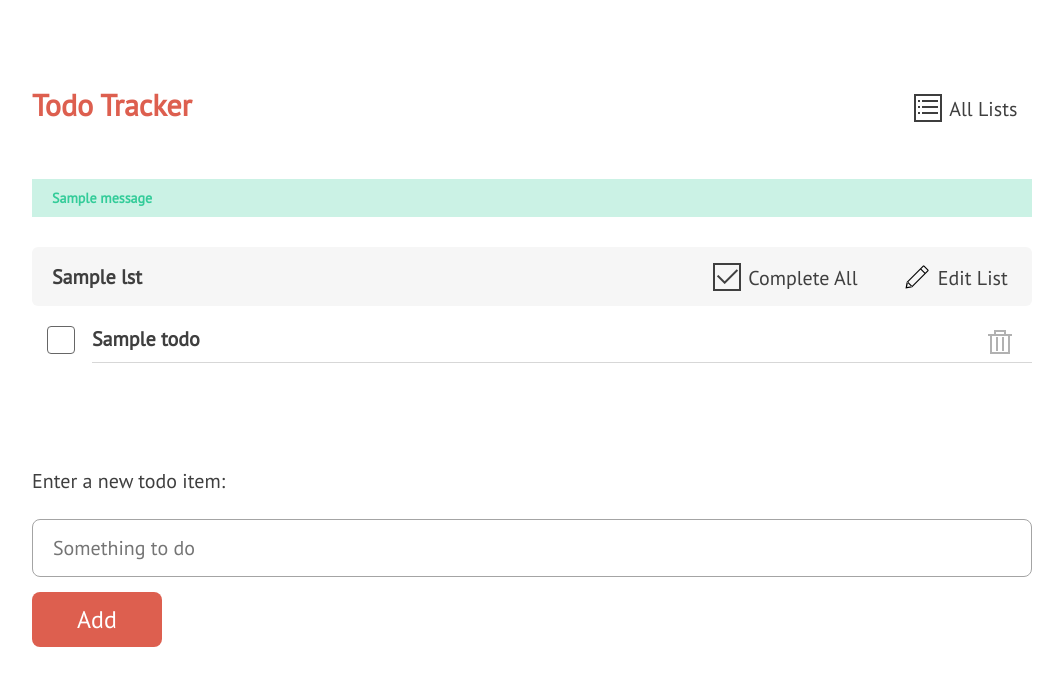
After one commit to dlangleychi/todo_list, a Flask app: template templates/list.html in a window 1280 px wide. The commit adds this page. Shown: the top 686 px of the page, without its empty margins (108-1171 px from the left). Run offline with Flask 3, Linux system fonts and the light colour scheme; the template is opened without the code that fills it: most values are stand-ins (such as "Sample title", 1, 10 or a date in 2020); one stand-in notice (Sample message) is shown.

Commit message:
Complete Step 13

```diff
--- a/app.py
+++ b/app.py
@@ -1,6 +1,25 @@
-from flask import Flask, render_template, url_for, redirect
+from uuid import uuid4
+
+from flask import (
+    flash,
+    Flask,
+    redirect,
+    render_template,
+    request,
+    session,
+    url_for,
+)
+
+from werkzeug.exceptions import NotFound
+from todos.utils import error_for_list_title, find_list_by_id
 
 app = Flask(__name__)
+app.secret_key='secret1'
+
+@app.before_request
+def initialize_session():
+    if 'lists' not in session:
+        session['lists'] = []
 
 @app.route("/")
 def index():
@@ -14,12 +33,34 @@ def add_todo_list():
 # Render the list of todo lists
 @app.route("/lists")
 def get_lists():
-    lists = [
-        {"title": "Lunch Groceries", "todos": []},
-        {"title": "Dinner Groceries", "todos": []},
-    ]
-    return render_template('lists.html', lists=lists)
+    return render_template('lists.html', lists=session['lists'])
 
+# Create a new todo list
+@app.route("/lists", methods=["POST"])
+def create_list():
+    title = request.form["list_title"].strip()
+    error = error_for_list_title(title, session['lists'])
+    if error:
+        flash(error, "error")
+        return render_template('new_list.html', title=title)
+
+    session['lists'].append({
+        'id': str(uuid4()),
+        'title': title,
+        'todos': [],
+    })
+
+    flash("The list has been created.", "success")
+    session.modified = True
+    return redirect(url_for('get_lists'))
+
+@app.route("/lists/<list_id>")
+def show_list(list_id):
+    lst = find_list_by_id(list_id, session['lists'])
+    if not lst:
+        raise NotFound(description="List not found")
+
+    return render_template('list.html', lst=lst)
 
 if __name__ == "__main__":
     app.run(debug=True, port=5003)
--- a/templates/layout.html
+++ b/templates/layout.html
@@ -12,13 +12,22 @@
       <h1>Todo Tracker</h1>
       <div class="actions">
         {% block header_links %}
-        <!-- Filled in by the `header_links` block from another template file -->
+          <!-- Filled in by the `header_links` block from another template file -->
         {% endblock %}
       </div>
     </header>
+    {% with messages = get_flashed_messages(with_categories=true) %}
+      {% if messages %}
+        {% for category, message in messages %}
+          <div class="flash {{ category }}">
+            <p>{{ message }}</p>
+          </div>
+        {% endfor %}
+      {% endif %}
+    {% endwith %}
     <main>
       {% block content %}
-      <!-- Filled in by the `content` block from another template file -->
+        <!-- Filled in by the `content` block from another template file -->
       {% endblock %}
     </main>
   </body>
--- /dev/null
+++ b/templates/list.html
@@ -0,0 +1,59 @@
+{% extends 'layout.html' %}
+
+{% block content %}
+  <section id="todos">
+    <header>
+      <h2>{{ lst.title }}</h2>
+      <ul>
+        <li>
+          <form class="complete_all"
+                action="/lists/{{ lst.id }}/complete_all"
+                method="post">
+            <button class="check" type="submit">Complete All</button>
+          </form>
+        </li>
+        <li>
+          <a class="edit" href="/lists/{{ lst.id }}/edit">Edit List</a>
+        </li>
+      </ul>
+    </header>
+    <ul>
+      {% for todo in lst.todos %}
+        <li class="{{'complete' if todo.completed else ''}}">
+          <form action="/lists/{{ lst.id }}/todos/{{ todo.id }}/toggle"
+                method="post" class="check">
+            <input type="hidden" name="completed"
+                  value="{{ not todo.completed }}" />
+            <button type="submit">Complete</button>
+          </form>
+          <h3>{{ todo['title'] }}</h3>
+          <form class="delete"
+                action="/lists/{{ lst.id }}/todos/{{ todo.id }}/delete"
+                method="post">
+            <button type="submit">Delete</button>
+          </form>
+        </li>
+      {% endfor %}
+    </ul>
+
+  </section>
+
+  <form action="/lists/{{ lst.id }}/todos" method="post">
+    <dl>
+      <dt>
+        <label for="todo">Enter a new todo item:</label>
+      </dt>
+      <dd>
+        <input name="todo" id="todo" placeholder="Something to do" type="text"
+               value="{{ request.form['todo'] }}">
+      </dd>
+    </dl>
+    <fieldset class="actions">
+      <input type="submit" value="Add">
+    </fieldset>
+  </form>
+{% endblock %}
+
+{% block header_links %}
+  <a class="list" href="{{ url_for('get_lists') }}">All Lists</a>
+{% endblock %}
--- a/templates/new_list.html
+++ b/templates/new_list.html
@@ -1,13 +1,13 @@
 {% extends 'layout.html' %}
 
 {% block content %}
-  <form action="/lists" method="post">
+  <form action="{{ url_for('create_list') }}" method="post">
     <dl>
       <dt>
         <label for="list_title">Enter the title for your new list:</label>
       </dt>
       <dd>
-        <input type="text" name="list_title" placeholder="List Title" value="">
+        <input type="text" name="list_title" placeholder="List Title" value="{{ title }}">
       </dd>
     </dl>
     <fieldset class="actions">
```
Also changed, not shown: templates/lists.html (+8 -7 lines), todos/utils.py (added, +10 -0 lines).
